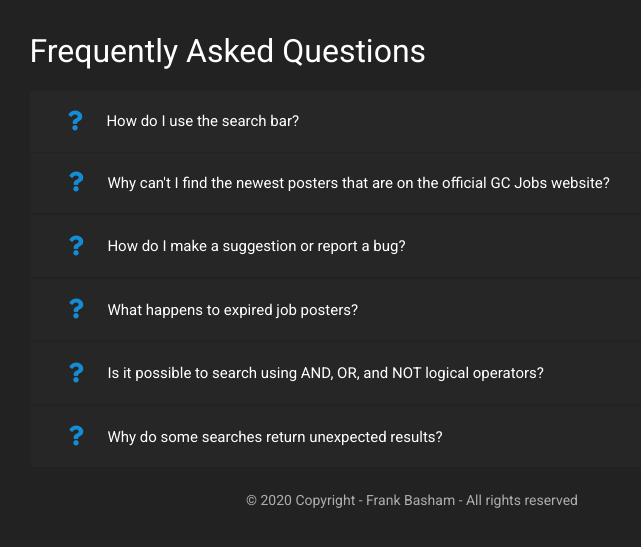
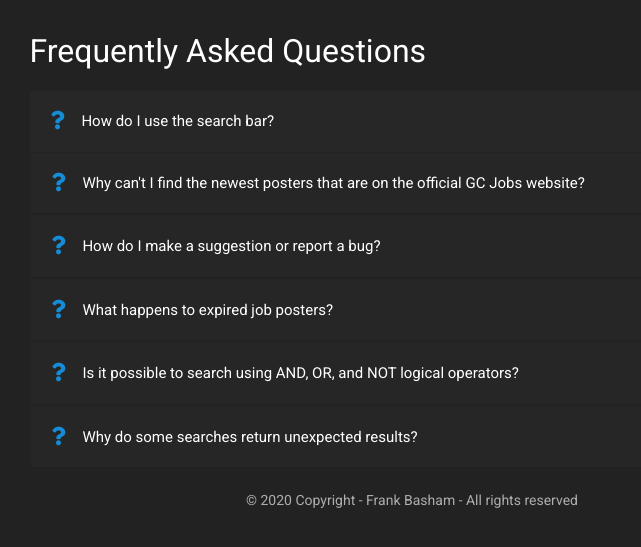
Before and after one commit to Fbasham/gcjobs, a Flask app: page /help in a window 1280 px wide. Shown: the part 54-601 px from the top of the page, without its empty margins (228-869 px from the left). Run offline with Flask 2, Linux system fonts and the light colour scheme; some libraries are stand-ins or nearby versions.

Commit message:
Add files via upload

```diff
--- a/templates/help.html
+++ b/templates/help.html
@@ -11,15 +11,18 @@
     <div class="accordion" id="accordion">
 
           <div class="card z-depth-0 bordered">
-        <div class="card-header" id="headingOne2">
-          <h5 class="mb-0">
-            <button class="btn btn-link" type="button" data-toggle="collapse" data-target="#collapseOne2"
-              aria-expanded="true" aria-controls="collapseOne2" style="font-size: 15px; text-decoration: none; color: white;">
-              <i class="fas fa-lg fa-question mr-4 ml-0" style="color: #148cd6"></i>How do I use the search bar?
+            <div class="card-header" id="headingOne1">
+              <div class="help-container">
+                <div class='help-icon'><i class="fas fa-lg fa-question" style="color: #148cd6"></i></div>
+                <div>
+                  <button class="btn btn-link" type="button" data-toggle="collapse" data-target="#collapseOne1"
+                    aria-expanded="true" aria-controls="collapseOne1" style="font-size: 15px; text-decoration: none; color: white;">
+                    How do I use the search bar?
                   </button>
-          </h5>
                 </div>
-        <div id="collapseOne2" class="collapse" aria-labelledby="headingOne2"
+              </div>
+          </div>
+          <div id="collapseOne1" class="collapse" aria-labelledby="headingOne1"
             data-parent="#accordion">
             <div class="card-body">
               On the home page, enter your query into the search bar.  Try using single words to get the widest search possible.
@@ -31,12 +34,15 @@
 
           <div class="card z-depth-0 bordered">
             <div class="card-header" id="headingTwo2">
-          <h5 class="mb-0">
-            <button class="btn btn-link collapsed" type="button" data-toggle="collapse"
-              data-target="#collapseTwo2" aria-expanded="false" aria-controls="collapseTwo2" style="font-size: 15px; text-decoration: none; color: white;">
-              <i class="fas fa-lg fa-question mr-4 ml-0" style="color: #148cd6"></i>Why can't I find the newest posters that are on the official GC Jobs website?
+              <div class="help-container">
+                <div class='help-icon'><i class="fas fa-lg fa-question" style="color: #148cd6"></i></div>
+                <div>
+                  <button class="btn btn-link" type="button" data-toggle="collapse" data-target="#collapseTwo2"
+                    aria-expanded="true" aria-controls="collapseTwo2" style="font-size: 15px; text-decoration: none; color: white;">
+                    Why can't I find the newest posters that are on the official GC Jobs website?
                   </button>
-          </h5>
+                </div>
+              </div>
           </div>
           <div id="collapseTwo2" class="collapse" aria-labelledby="headingTwo2"
             data-parent="#accordion">
@@ -48,16 +54,20 @@
           </div>
         </div>
 
+
         <div class="card z-depth-0 bordered">
-        <div class="card-header" id="headingFour2">
-          <h5 class="mb-0">
-            <button class="btn btn-link collapsed" type="button" data-toggle="collapse"
-              data-target="#collapseFour2" aria-expanded="false" aria-controls="collapseFour2" style="font-size: 15px; text-decoration: none; color: white;">
-              <i class="fas fa-lg fa-question mr-4 ml-0" style="color: #148cd6"></i>How do I make a suggestion or report a bug?
+          <div class="card-header" id="headingThree3">
+            <div class="help-container">
+              <div class='help-icon'><i class="fas fa-lg fa-question" style="color: #148cd6"></i></div>
+              <div>
+                <button class="btn btn-link" type="button" data-toggle="collapse" data-target="#collapseThree3"
+                  aria-expanded="true" aria-controls="collapseThree3" style="font-size: 15px; text-decoration: none; color: white;">
+                  How do I make a suggestion or report a bug?
                 </button>
-          </h5>
               </div>
-        <div id="collapseFour2" class="collapse" aria-labelledby="headingFour2"
+            </div>
+        </div>
+        <div id="collapseThree3" class="collapse" aria-labelledby="headingThree3"
           data-parent="#accordion">
           <div class="card-body">
             I haven't implemented a direct email support feature, but in the future this may change.  For now, I can be reached through my LinkedIn handle:
@@ -66,16 +76,20 @@
         </div>
       </div>
 
+
       <div class="card z-depth-0 bordered">
-        <div class="card-header" id="headingFive2">
-          <h5 class="mb-0">
-            <button class="btn btn-link collapsed" type="button" data-toggle="collapse"
-              data-target="#collapseFive2" aria-expanded="false" aria-controls="collapseFive2" style="font-size: 15px; text-decoration: none; color: white;">
-              <i class="fas fa-lg fa-question mr-4 ml-0" style="color: #148cd6"></i>What happens to expired job posters?
+        <div class="card-header" id="headingFour4">
+          <div class="help-container">
+            <div class='help-icon'><i class="fas fa-lg fa-question" style="color: #148cd6"></i></div>
+            <div>
+              <button class="btn btn-link" type="button" data-toggle="collapse" data-target="#collapseFour4"
+                aria-expanded="true" aria-controls="collapseThree3" style="font-size: 15px; text-decoration: none; color: white;">
+                What happens to expired job posters?
               </button>
-          </h5>
             </div>
-      <div id="collapseFive2" class="collapse" aria-labelledby="headingFive2"
+          </div>
+      </div>
+      <div id="collapseFour4" class="collapse" aria-labelledby="headingFour4"
           data-parent="#accordion">
           <div class="card-body">
             The results you see on the home page are all of the external job posters currently available at the last time they were pulled into
@@ -85,15 +99,18 @@
       </div>
 
       <div class="card z-depth-0 bordered">
-        <div class="card-header" id="headingSix2">
-          <h5 class="mb-0">
-            <button class="btn btn-link collapsed" type="button" data-toggle="collapse"
-              data-target="#collapseSix2" aria-expanded="false" aria-controls="collapseSix2" style="font-size: 15px; text-decoration: none; color: white;">
-              <i class="fas fa-lg fa-question mr-4 ml-0" style="color: #148cd6"></i>Is it possible to search using AND, OR, and NOT logical operators?
+        <div class="card-header" id="headingFive5">
+          <div class="help-container">
+            <div class='help-icon'><i class="fas fa-lg fa-question" style="color: #148cd6"></i></div>
+            <div>
+              <button class="btn btn-link" type="button" data-toggle="collapse" data-target="#collapseFive5"
+                aria-expanded="true" aria-controls="collapseFive5" style="font-size: 15px; text-decoration: none; color: white;">
+                Is it possible to search using AND, OR, and NOT logical operators?
               </button>
-          </h5>
             </div>
-      <div id="collapseSix2" class="collapse" aria-labelledby="headingSix2"
+          </div>
+      </div>
+      <div id="collapseFive5" class="collapse" aria-labelledby="headingSix2"
           data-parent="#accordion">
           <div class="card-body">
             Currently AND is the only logical operator being supported and uses the comma separated syntax outlined under "How do I use the search bar?"
@@ -104,15 +121,18 @@
       </div>
 
       <div class="card z-depth-0 bordered">
-        <div class="card-header" id="headingSeven2">
-          <h5 class="mb-0">
-            <button class="btn btn-link collapsed" type="button" data-toggle="collapse"
-              data-target="#collapseSeven2" aria-expanded="false" aria-controls="collapseSeven2" style="font-size: 15px; text-decoration: none; color: white;">
-              <i class="fas fa-lg fa-question mr-4 ml-0" style="color: #148cd6"></i>Why do some searches return unexpected results?
+        <div class="card-header" id="headingSix6">
+          <div class="help-container">
+            <div class='help-icon'><i class="fas fa-lg fa-question" style="color: #148cd6"></i></div>
+            <div>
+              <button class="btn btn-link" type="button" data-toggle="collapse" data-target="#collapseSix6"
+                aria-expanded="true" aria-controls="collapseSix6" style="font-size: 15px; text-decoration: none; color: white;">
+                Why do some searches return unexpected results?
               </button>
-          </h5>
             </div>
-      <div id="collapseSeven2" class="collapse" aria-labelledby="headingSeven2"
+          </div>
+      </div>
+      <div id="collapseSix6" class="collapse" aria-labelledby="headingSeven2"
           data-parent="#accordion">
           <div class="card-body">
             Depending on the search criteria, some results could be unexpected.  For example, typing
```
Lines whose indentation alone changed are shown as unchanged.
